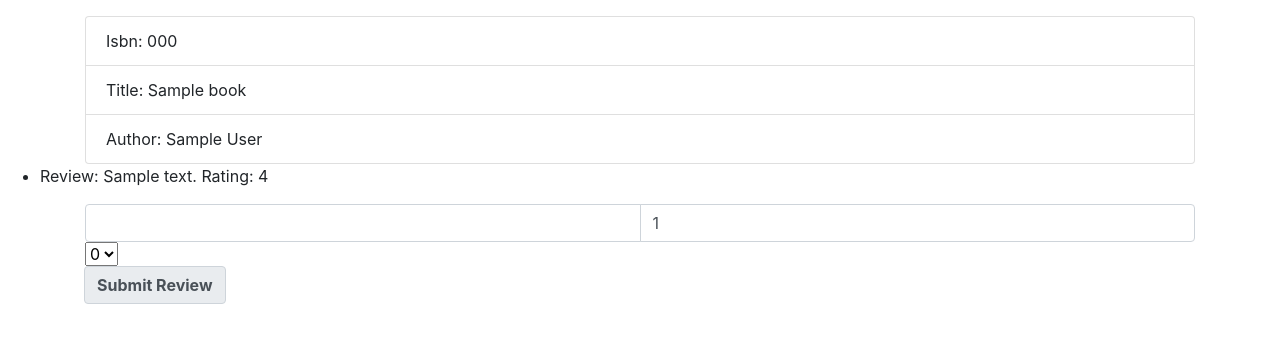
After one commit to thimonsn/django-flask-application, a Flask app: template templates/details.html in a window 1280 px wide. The commit adds this page. Shown: the top 343 px of the page. Run offline with Flask 2, Linux system fonts and the light colour scheme; the template is opened without the code that fills it: values that come from a table or form of the project are taken from there, others are empty; tables that the repository leaves empty hold one stand-in row (values such as "Sample post"); some libraries are stand-ins or nearby versions.

Commit message:
added new search, book details, and user reviews

```diff
--- a/application.py
+++ b/application.py
@@ -40,15 +40,9 @@ def login():
     password = request.form.get("password")
 
     try:
-<<<<<<< HEAD
-        user = db.Users.query.filter_by(name).first()
-        if password == user.password and user is not None:
-            return "Logged in as " + name
-=======
         user = Users.query.filter_by(username=name).first()
         if user is not None and password == user.password:
             return render_template("books.html", user=user)
->>>>>>> 81132a8d88436d78eee280ef00194a8658363606
     except ValueError:
         return "Login Failed"
 
@@ -58,13 +52,34 @@ def search():
 
     try:
         # Category.query.filter_by(title=Category.title.like("category_param_value %"))
-        result = Books.query.filter(or_(Books.isbn.contains(search),Books.title.contains(search)))
-        print("___________________________________________")
-        print(search)
-        print(result)
+        result = Books.query.filter(or_(Books.title.ilike(f"%{search}%"), Books.isbn.ilike(f"%{search}%"),
+        Books.author.ilike(f"%{search}%")))
         return render_template("books.html", result=result)
     except ValueError:
         return "Search Failed"
+
+@app.route("/search/<isbn>", methods=["GET"])
+def book(isbn):
+    try:
+        # Category.query.filter_by(title=Category.title.like("category_param_value %"))
+        result = Books.query.filter_by(isbn=isbn).first()
+        review = Reviews.query.filter_by(book=9)
+        print(result)
+        return render_template("details.html", result=result, review=review)
+    except ValueError:
+        return "Select Failed"
+
+@app.route("/review", methods=["POST"])
+def review():
+    review = request.form.get("review")
+    rating = request.form.get("rating")
+    bookId = request.form.get("bookId")
+
+    new_review = Reviews(rating, review, 1, bookId)
+    db.session.add(new_review)
+    db.session.commit()
+    return render_template("books.html")
+
 
 @app.route("/register", methods=["POST"])
 def register():
--- a/templates/books.html
+++ b/templates/books.html
@@ -8,7 +8,7 @@
 </head>
 
 <body>
-  <div class="container">
+  <div class="container mt-3">
   <form action="{{ url_for('search') }}" method="post">
     <div class="input-group">
       <input class="form-control input-lg search-bar" type="text" name="book" />
@@ -22,7 +22,7 @@
   <div>
   <ul>
   {% for r in result %}
-    <li>{{ r.isbn }} {{ r.title}}</li>
+    <li><a href="{{ url_for('book', isbn=r.isbn) }}">ISBN: {{ r.isbn }}, Title: {{ r.title }}, Author: {{ r.author }}</a></li>
   {% endfor %}
   </ul>
   </div>
--- /dev/null
+++ b/templates/details.html
@@ -0,0 +1,47 @@
+<!doctype html>
+<html>
+<head>
+<meta name="viewport" content="width=device-width, initial-scale=1">
+<link rel="icon" type="image/x-icon" href="favicon.ico">
+<link rel="icon" type="image/x-icon" href="favicon.ico">
+<link rel="stylesheet" href="https://stackpath.bootstrapcdn.com/bootstrap/4.2.1/css/bootstrap.min.css" integrity="sha384-GJzZqFGwb1QTTN6wy59ffF1BuGJpLSa9DkKMp0DgiMDm4iYMj70gZWKYbI706tWS" crossorigin="anonymous">
+</head>
+
+<body>
+  <div class="container mt-3">
+    <ul class="list-group">
+      <li class="list-group-item">Isbn: {{result.isbn}}</li>
+      <li class="list-group-item">Title: {{result.title}}</li>
+      <li class="list-group-item">Author: {{result.author}}</li>
+    </ul>
+  </div>
+
+  <ul>
+  {% for r in review %}
+    <li>Review: {{r.review}} Rating: {{r.rating}}</li>
+  {% endfor %}
+  </ul>
+
+  <div class="container mt-3">
+  <form action="{{ url_for('review') }}" method="post">
+    <div class="input-group">
+      <input class="form-control input-lg search-bar" type="text" name="review" />
+      <input class="form-control input-lg search-bar" type="text" value="{{result.id}}" name="bookId" />
+    </div>
+
+    <select name="rating">
+      <option value="0">0</option>
+      <option value="1">1</option>
+      <option value="2">2</option>
+      <option value="3">3</option>
+      <option value="4">4</option>
+      <option value="5">5</option>
+    </select>
+
+    <div class="input-group-append">
+      <button type="submit" class="input-group-text"><strong>Submit Review</strong></button>
+    </div>
+  </form>
+  </div>
+</body>
+</html>
```
Also changed, not shown: import.py (+0 -7 lines), models.py (+7 -8 lines).
